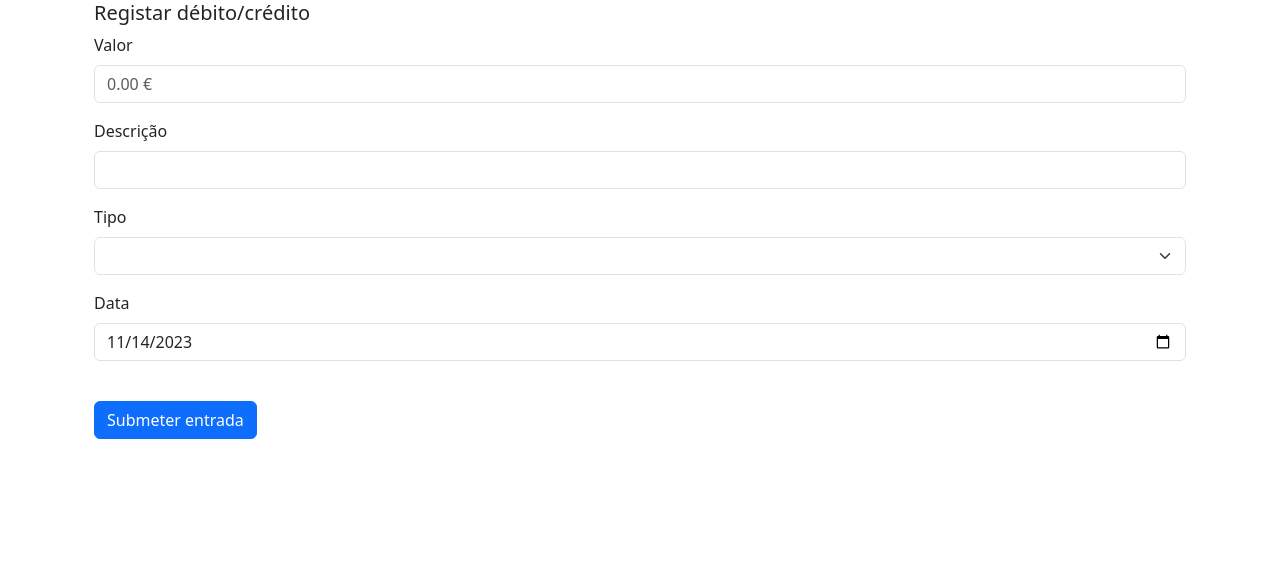
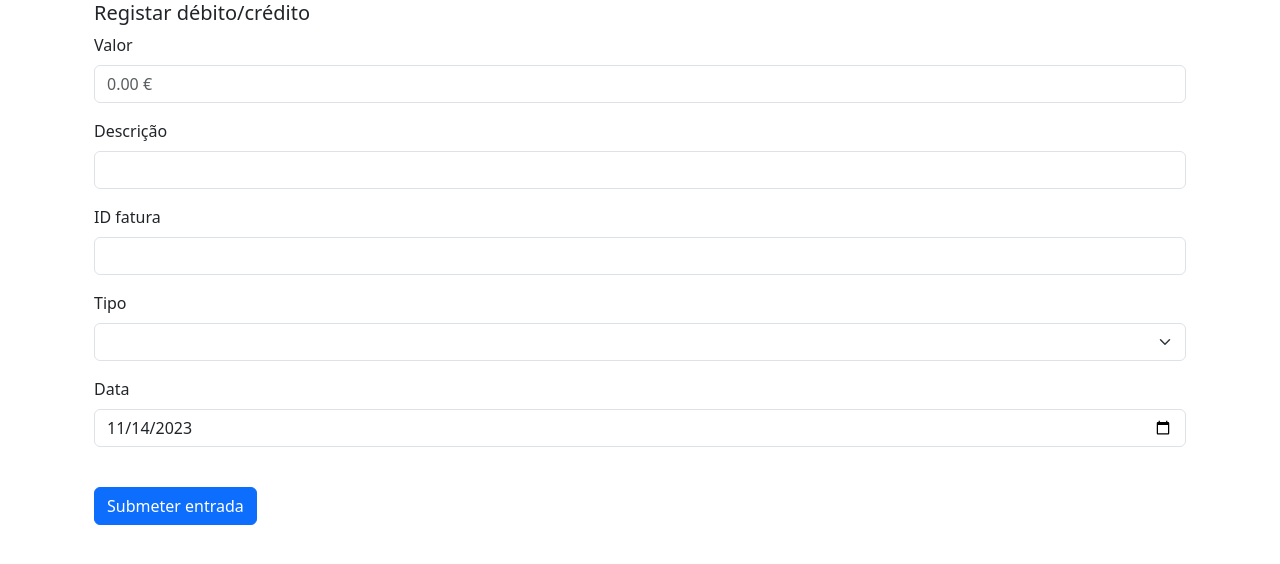
Before and after one commit to dnigamer/dashboarduni, a Python web app: template templates/index.html in a window 1280 px wide, after a click on "Registar débito/crédito". Shown: the part 193-757 px from the top of the page. Run offline with Jinja, Linux system fonts and the light colour scheme; the template is opened without the code that fills it, so the values that code supplies are empty; some libraries are stand-ins or nearby versions.

Commit message:
Adapted record form to accept new row faturas_id.

```diff
--- a/templates/index.html
+++ b/templates/index.html
@@ -232,6 +232,11 @@
               </div>
 
               <div class="mb-3">
+                <label for="fatura-id" class="form-label">ID fatura</label>
+                <input type="text" class="form-control" id="fatura-id" />
+              </div>
+
+              <div class="mb-3">
                 <label for="tipo" class="form-label">Tipo</label>
                 <select class="form-select" id="tipo">
                   <option selected disabled></option>
@@ -253,7 +258,6 @@
                   $("#datePicker").attr("value", today);
                 </script>
               </div>
-              <br />
 
               <script>
                 // if enter is pressed, submit form
@@ -264,6 +268,8 @@
                   }
                 });
               </script>
+
+              <br />
               <button type="button" class="btn btn-primary" id="submeterRegisto">Submeter entrada</button>
               <br /><br />
 
@@ -306,6 +312,7 @@
                 function showSummary() {
                   let valor = document.getElementById("valor").value;
                   let descricao = document.getElementById("descricao").value;
+                  let fatura_id = document.getElementById("fatura-id").value;
                   let tipo = document.getElementById("tipo").value;
 
                   let dataBefore = document.getElementById("datePicker").value;
@@ -368,6 +375,7 @@
                   const summary = `
                                             <p><b>Valor:</b> ${valor}</p>
                                             <p><b>Descrição:</b> ${descricao}</p>
+                                            <p><b>ID fatura:</b> ${fatura_id}</p>
                                             <p><b>Tipo:</b> ${tipo === "1" ? "Débito" : "Crédito"}</p>
                                             <p><b>Data:</b> ${data}</p>
                                             <br\>
@@ -383,6 +391,7 @@
                   let valorStr = document.getElementById("valor").value;
                   let valor = parseFloat(valorStr.replace(" €", "").replace(",", "."));
                   let descricao = document.getElementById("descricao").value;
+                  let fatura_id = document.getElementById("fatura-id").value;
                   let tipo = parseFloat(document.getElementById("tipo").value);
 
                   let dataBefore = document.getElementById("datePicker").value;
@@ -400,6 +409,7 @@
                       descricao: descricao,
                       tipo: tipo,
                       data: data,
+                      fatura_id: fatura_id,
                     }),
                     success: function (request, text) {
                       // if success, reload page showing success modal
```
